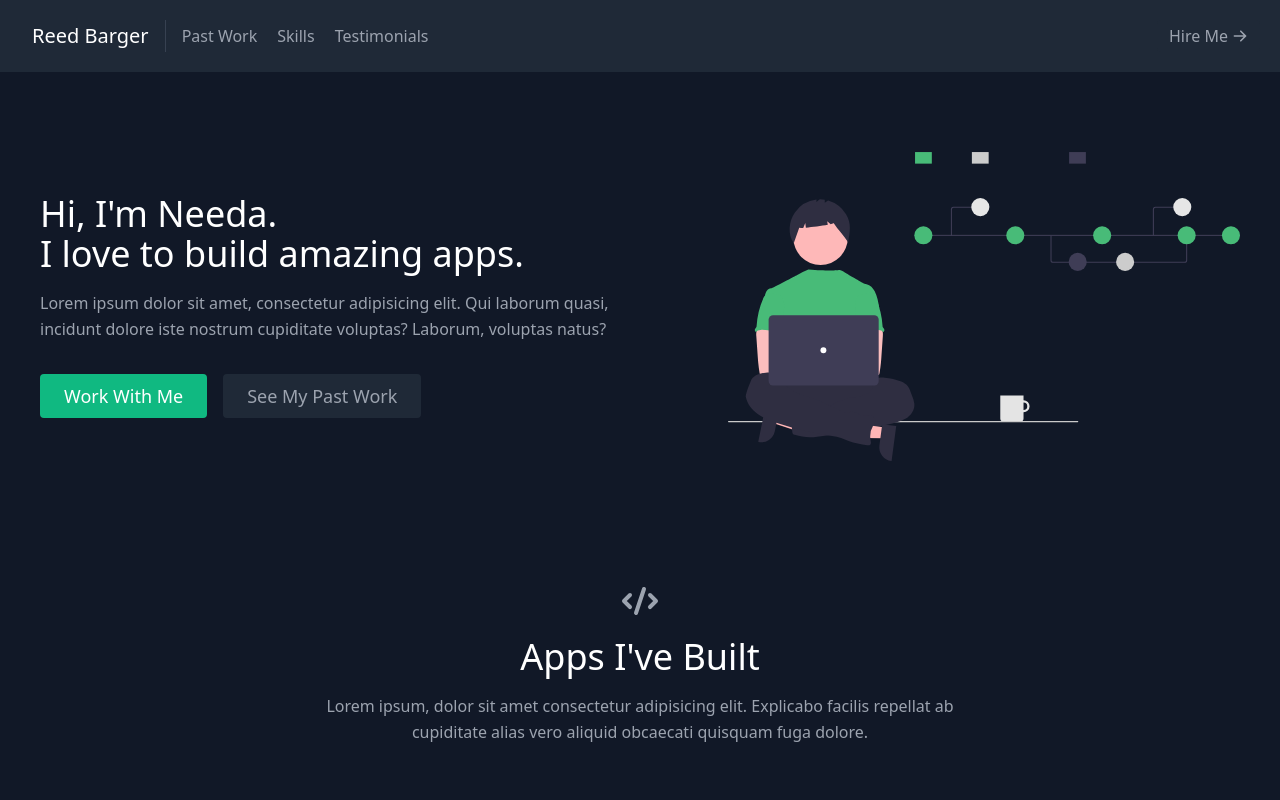
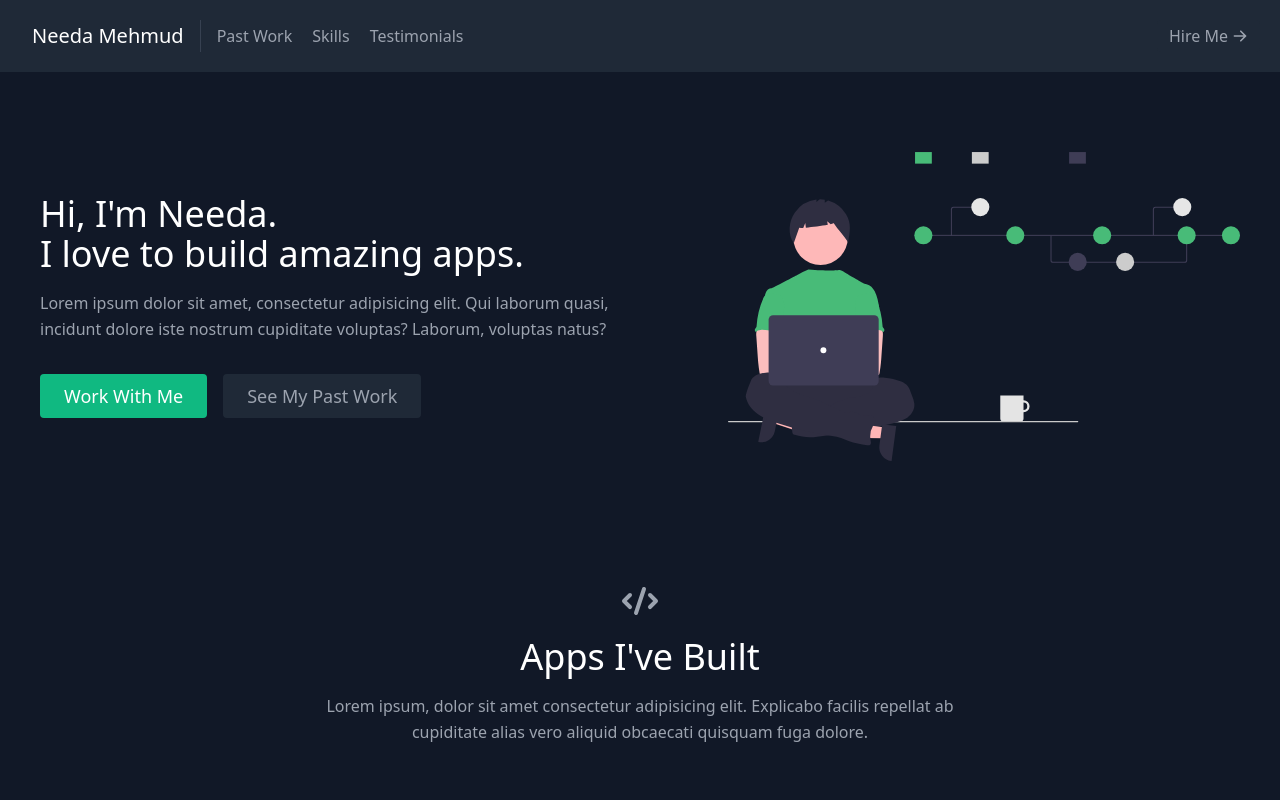
Before and after one commit to NeedaMehmud/react-portfolio, a React (Create React App) app: page / in a window 1280 px wide. Shown: the top 800 px of the page. Built offline with nearby package versions, Linux system fonts and the light colour scheme.

Commit message:
edited contact info as per tutorial

```diff
--- a/src/components/Contact.js
+++ b/src/components/Contact.js
@@ -54,7 +54,7 @@ export default function Contact() {
                                 EMAIL
               </h2>
                             <a className="text-indigo-400 leading-relaxed">
-                                reedbarger@email.com
+                                mehmudneeda@gmail.com
               </a>
                             <h2 className="title-font font-semibold text-white tracking-widest text-xs mt-4">
                                 PHONE
--- a/src/components/Navbar.js
+++ b/src/components/Navbar.js
@@ -7,7 +7,7 @@ export default function Navbar() {
             <div className="container mx-auto flex flex-wrap p-5 flex-col md:flex-row items-center">
                 <a className="title-font font-medium text-white mb-4 md:mb-0">
                     <a href="#about" className="ml-3 text-xl">
-                        Reed Barger
+                        Needa Mehmud
           </a>
                 </a>
                 <nav className="md:mr-auto md:ml-4 md:py-1 md:pl-4 md:border-l md:border-gray-700	flex flex-wrap items-center text-base justify-center">
```
